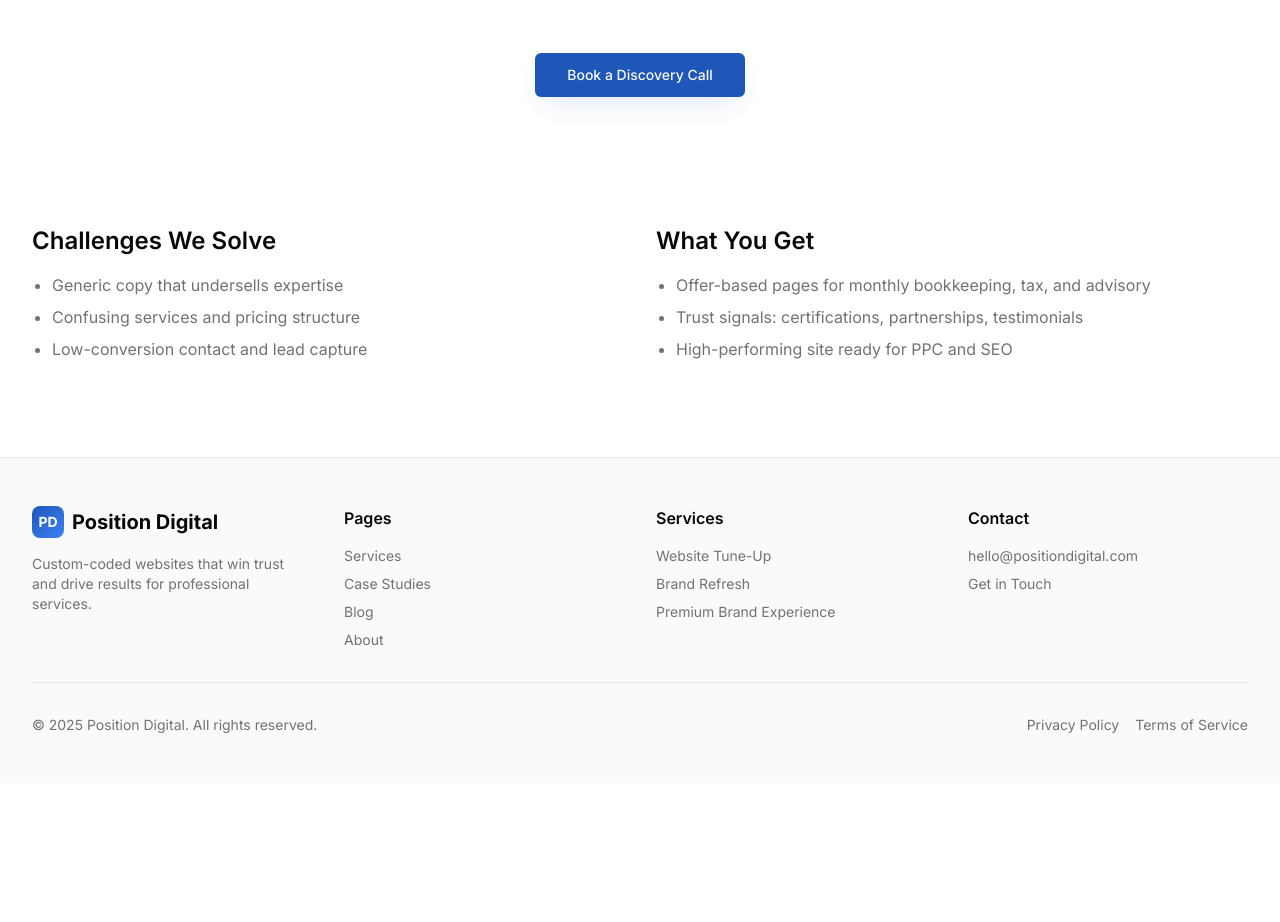
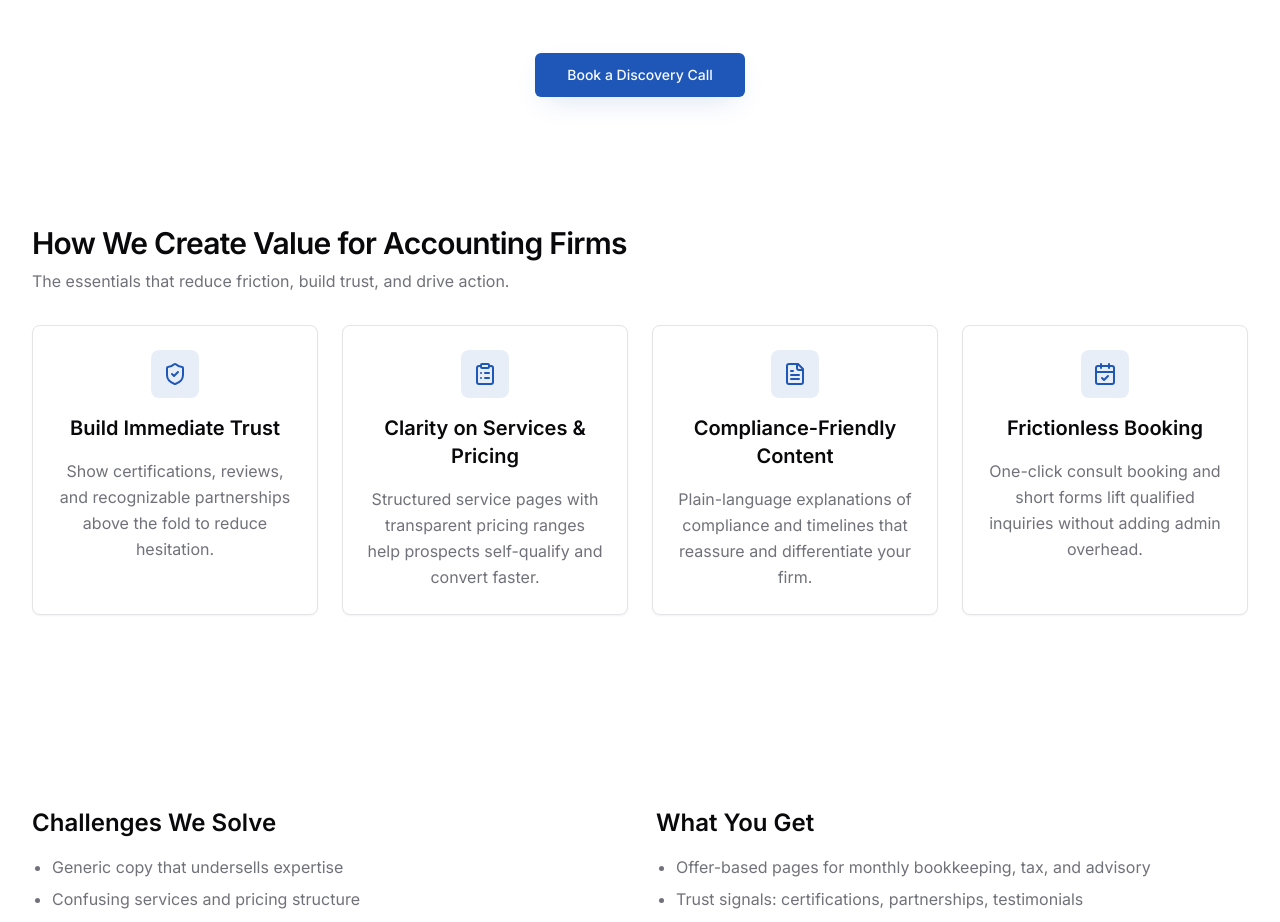
Before and after one commit to maxzipperman/swift-brand-boost, a React (Vite) app: page /industries/accounting in a window 1280 px wide. Shown: the part 920-1842 px from the top of the page. Before the commit the page ends 1703 px from the top, so only its background shows below. Built offline with nearby package versions, Linux system fonts and the light colour scheme.

Commit message:
feat: Add industry value propositions
Implement industry-specific value propositions using MetricCard components. This includes creating a new `ValuePropsSection` component, centralizing content in `src/content/industry-value-props.ts`, and updating each industry page to render this section.

```diff
--- /dev/null
+++ b/src/components/Common/ValuePropsSection.tsx
@@ -0,0 +1,97 @@
+import { HTMLAttributes, useMemo } from "react";
+import MetricCard from "@/components/Common/MetricCard";
+import {
+  ShieldCheck,
+  ClipboardList,
+  FileText,
+  TrendingUp,
+  Gavel,
+  BadgeCheck,
+  Users,
+  CalendarCheck,
+  Briefcase,
+  Target,
+  BarChart3,
+  FolderOpen,
+  Heart,
+  MessageSquare,
+  Calendar,
+  Rocket,
+  LineChart,
+  Layers,
+} from "lucide-react";
+import { industryValueProps, type IndustryKey } from "@/content/industry-value-props";
+
+const iconMap = {
+  ShieldCheck,
+  ClipboardList,
+  FileText,
+  TrendingUp,
+  Gavel,
+  BadgeCheck,
+  Users,
+  CalendarCheck,
+  Briefcase,
+  Target,
+  BarChart3,
+  FolderOpen,
+  Heart,
+  MessageSquare,
+  Calendar,
+  Rocket,
+  LineChart,
+  Layers,
+};
+
+interface ValuePropsSectionProps extends HTMLAttributes<HTMLElement> {
+  industryKey: IndustryKey;
+  headingOverride?: string;
+}
+
+const ValuePropsSection = ({ industryKey, headingOverride, className, ...rest }: ValuePropsSectionProps) => {
+  const group = industryValueProps[industryKey];
+
+  const jsonLd = useMemo(() => ({
+    "@context": "https://schema.org",
+    "@type": "ItemList",
+    name: headingOverride || group.heading,
+    itemListElement: group.items.map((item, idx) => ({
+      "@type": "ListItem",
+      position: idx + 1,
+      name: item.title,
+      description: item.description,
+    })),
+  }), [group, headingOverride]);
+
+  return (
+    <section className={"section-padding"} aria-label={group.heading} {...rest}>
+      <div className="container space-y-8">
+        <header className="max-w-2xl">
+          <h2 className="text-2xl md:text-3xl font-semibold tracking-tight">
+            {headingOverride || group.heading}
+          </h2>
+          <p className="text-muted-foreground mt-2">
+            The essentials that reduce friction, build trust, and drive action.
+          </p>
+        </header>
+        <div className="grid gap-6 sm:grid-cols-2 lg:grid-cols-4">
+          {group.items.map((vp, i) => {
+            const Icon = (iconMap as any)[vp.icon] || ShieldCheck;
+            return (
+              <MetricCard
+                key={i}
+                icon={<Icon aria-hidden size={24} />}
+                title={vp.title}
+                description={vp.description}
+                metric={vp.metric}
+              />
+            );
+          })}
+        </div>
+      </div>
+      <script type="application/ld+json" dangerouslySetInnerHTML={{ __html: JSON.stringify(jsonLd) }} />
+    </section>
+  );
+};
+
+export default ValuePropsSection;
--- /dev/null
+++ b/src/content/industry-value-props.ts
@@ -0,0 +1,161 @@
+export type IndustryKey = "accounting" | "legal" | "consulting" | "therapy" | "financial";
+
+export interface ValuePropItem {
+  icon: string; // name of Lucide icon from the allowed map
+  title: string;
+  description: string;
+  metric?: string;
+}
+
+export interface IndustryValuePropsGroup {
+  heading: string;
+  items: ValuePropItem[];
+}
+
+export const industryValueProps: Record<IndustryKey, IndustryValuePropsGroup> = {
+  accounting: {
+    heading: "How We Create Value for Accounting Firms",
+    items: [
+      {
+        icon: "ShieldCheck",
+        title: "Build Immediate Trust",
+        description:
+          "Show certifications, reviews, and recognizable partnerships above the fold to reduce hesitation.",
+      },
+      {
+        icon: "ClipboardList",
+        title: "Clarity on Services & Pricing",
+        description:
+          "Structured service pages with transparent pricing ranges help prospects self-qualify and convert faster.",
+      },
+      {
+        icon: "FileText",
+        title: "Compliance-Friendly Content",
+        description:
+          "Plain-language explanations of compliance and timelines that reassure and differentiate your firm.",
+      },
+      {
+        icon: "CalendarCheck",
+        title: "Frictionless Booking",
+        description:
+          "One-click consult booking and short forms lift qualified inquiries without adding admin overhead.",
+      },
+    ],
+  },
+  legal: {
+    heading: "How We Create Value for Law Firms",
+    items: [
+      {
+        icon: "Gavel",
+        title: "Authority-Led Positioning",
+        description:
+          "Lead with practice-specific authority through outcomes, media, and recognizable credentials.",
+      },
+      {
+        icon: "Users",
+        title: "Attorney Profiles That Convert",
+        description:
+          "Bio pages engineered for credibility: experience, specialties, testimonials, and next steps.",
+      },
+      {
+        icon: "FolderOpen",
+        title: "Practice Area Architecture",
+        description:
+          "Structured, interlinked practice pages that rank and guide visitors to the right action.",
+      },
+      {
+        icon: "BadgeCheck",
+        title: "Accessibility & Compliance",
+        description:
+          "ADA-aware components and content patterns that meet expectations without sacrificing speed.",
+      },
+    ],
+  },
+  consulting: {
+    heading: "How We Create Value for Consulting Firms",
+    items: [
+      {
+        icon: "Target",
+        title: "Offer Architecture that Sells",
+        description:
+          "Package services into clear outcomes with strong positioning and risk-reversal.",
+      },
+      {
+        icon: "BarChart3",
+        title: "Outcome-Focused Case Studies",
+        description:
+          "Repeatable layouts that tell the story: problem, approach, impact—supported by metrics.",
+      },
+      {
+        icon: "Layers",
+        title: "IP & Frameworks Library",
+        description:
+          "Show proprietary methods and playbooks to signal depth and de-commoditize your offers.",
+      },
+      {
+        icon: "Rocket",
+        title: "Speed, SEO, Analytics Baked In",
+        description:
+          "Performance budgets, schema, and dashboards to inform sales and marketing decisions.",
+      },
+    ],
+  },
+  therapy: {
+    heading: "How We Create Value for Therapy Practices",
+    items: [
+      {
+        icon: "Heart",
+        title: "Warm, Inclusive Design",
+        description:
+          "Authentic visuals and calming typography that make reaching out feel safe and easy.",
+      },
+      {
+        icon: "Calendar",
+        title: "Simple Booking & Intake",
+        description:
+          "Fewer fields, clear next steps, and accessible flows reduce drop-off and anxiety.",
+      },
+      {
+        icon: "MessageSquare",
+        title: "Approach Pages that Build Rapport",
+        description:
+          "Explain modalities and who you help in everyday language—focused on outcomes.",
+      },
+      {
+        icon: "ShieldCheck",
+        title: "Privacy & Accessibility",
+        description:
+          "HIPAA-aware patterns and ADA considerations to protect clients and build trust.",
+      },
+    ],
+  },
+  financial: {
+    heading: "How We Create Value for Financial Advisors",
+    items: [
+      {
+        icon: "ShieldCheck",
+        title: "Compliance-Aware Layouts",
+        description:
+          "Components and copy patterns that align with regulatory needs while staying persuasive.",
+      },
+      {
+        icon: "ClipboardList",
+        title: "Clarity Across Complex Offers",
+        description:
+          "Segmented journeys for planning, asset management, and specialized services.",
+      },
+      {
+        icon: "Rocket",
+        title: "Performance That Converts",
+        description:
+          "Mobile-first speed and Core Web Vitals optimization for first-impression trust.",
+      },
+      {
+        icon: "LineChart",
+        title: "Proof That Matters",
+        description:
+          "Relevant metrics, media, and client stories that move prospects to book a meeting.",
+      },
+    ],
+  },
+};
--- a/src/pages/industries/Accounting.tsx
+++ b/src/pages/industries/Accounting.tsx
@@ -5,6 +5,7 @@ import SEO from "@/components/Layout/SEO";
 import Hero from "@/components/Common/Hero";
 import { Button } from "@/components/ui/button";
 import accountingHero from "@/assets/industries/accounting-hero.jpg";
+import ValuePropsSection from "@/components/Common/ValuePropsSection";
 
 const Accounting = () => {
   return (
@@ -34,6 +35,7 @@ const Accounting = () => {
             </div>
           </div>
         </section>
+        <ValuePropsSection industryKey="accounting" />
         <section className="section-padding">
           <div className="container grid gap-8 md:grid-cols-2">
             <article className="space-y-4">
--- a/src/pages/industries/Consulting.tsx
+++ b/src/pages/industries/Consulting.tsx
@@ -4,6 +4,7 @@ import Footer from "@/components/Layout/Footer";
 import SEO from "@/components/Layout/SEO";
 import Hero from "@/components/Common/Hero";
 import consultingHero from "@/assets/industries/consulting-hero.jpg";
+import ValuePropsSection from "@/components/Common/ValuePropsSection";
 
 const Consulting = () => {
   return (
@@ -22,6 +23,7 @@ const Consulting = () => {
           imageSrc={consultingHero}
           imageAlt="Consulting industry hero - abstract growth arrows and citylines"
         />
+        <ValuePropsSection industryKey="consulting" />
         <section className="section-padding">
           <div className="container grid gap-8 md:grid-cols-2">
             <article className="space-y-4">
--- a/src/pages/industries/FinancialAdvisory.tsx
+++ b/src/pages/industries/FinancialAdvisory.tsx
@@ -4,6 +4,7 @@ import Footer from "@/components/Layout/Footer";
 import SEO from "@/components/Layout/SEO";
 import Hero from "@/components/Common/Hero";
 import financialHero from "@/assets/industries/financial-hero.jpg";
+import ValuePropsSection from "@/components/Common/ValuePropsSection";
 
 const FinancialAdvisory = () => {
   return (
@@ -22,6 +23,7 @@ const FinancialAdvisory = () => {
           imageSrc={financialHero}
           imageAlt="Financial advisory hero - abstract layered glass and growth lines"
         />
+        <ValuePropsSection industryKey="financial" />
         <section className="section-padding">
           <div className="container grid gap-8 md:grid-cols-2">
             <article className="space-y-4">
--- a/src/pages/industries/Legal.tsx
+++ b/src/pages/industries/Legal.tsx
@@ -4,6 +4,7 @@ import Footer from "@/components/Layout/Footer";
 import SEO from "@/components/Layout/SEO";
 import Hero from "@/components/Common/Hero";
 import legalHero from "@/assets/industries/legal-hero.jpg";
+import ValuePropsSection from "@/components/Common/ValuePropsSection";
 
 const Legal = () => {
   return (
@@ -22,6 +23,7 @@ const Legal = () => {
           imageSrc={legalHero}
           imageAlt="Legal industry hero - abstract courthouse and scales"
         />
+        <ValuePropsSection industryKey="legal" />
         <section className="section-padding">
           <div className="container grid gap-8 md:grid-cols-2">
             <article className="space-y-4">
--- a/src/pages/industries/Therapy.tsx
+++ b/src/pages/industries/Therapy.tsx
@@ -4,6 +4,7 @@ import Footer from "@/components/Layout/Footer";
 import SEO from "@/components/Layout/SEO";
 import Hero from "@/components/Common/Hero";
 import therapyHero from "@/assets/industries/therapy-hero.jpg";
+import ValuePropsSection from "@/components/Common/ValuePropsSection";
 
 const Therapy = () => {
   return (
@@ -22,6 +23,7 @@ const Therapy = () => {
           imageSrc={therapyHero}
           imageAlt="Therapy industry hero - soft organic shapes and calm gradients"
         />
+        <ValuePropsSection industryKey="therapy" />
         <section className="section-padding">
           <div className="container grid gap-8 md:grid-cols-2">
             <article className="space-y-4">
```
